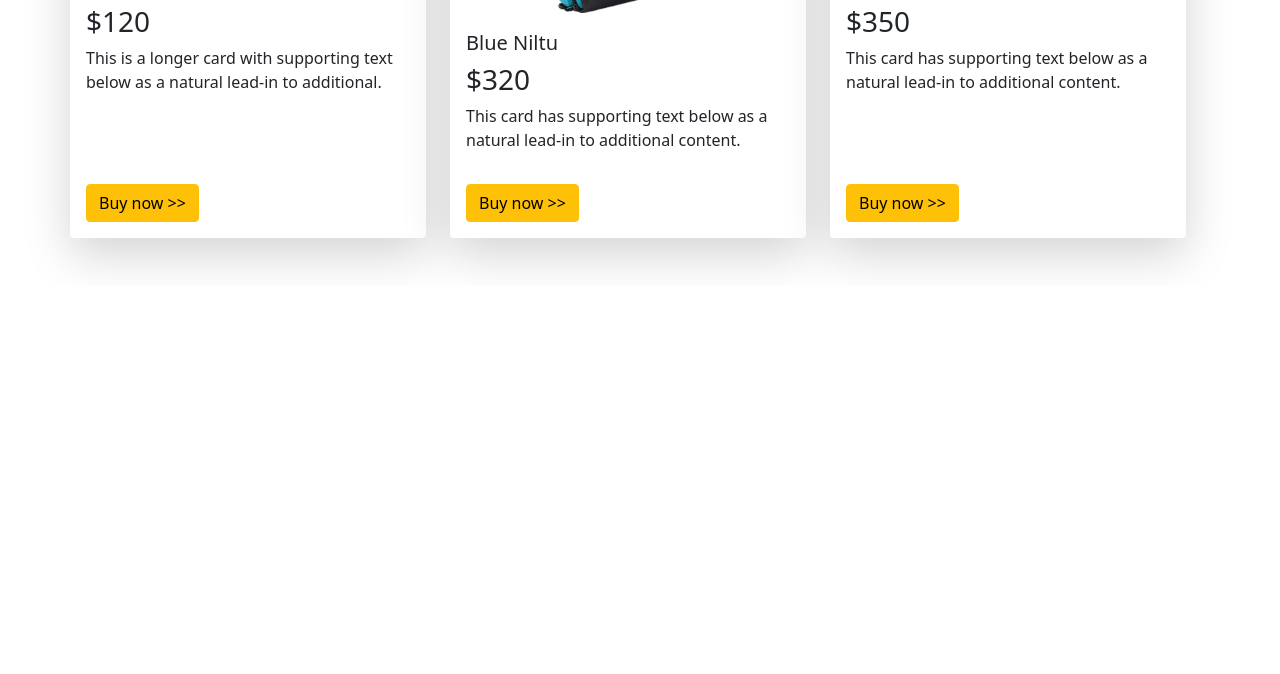
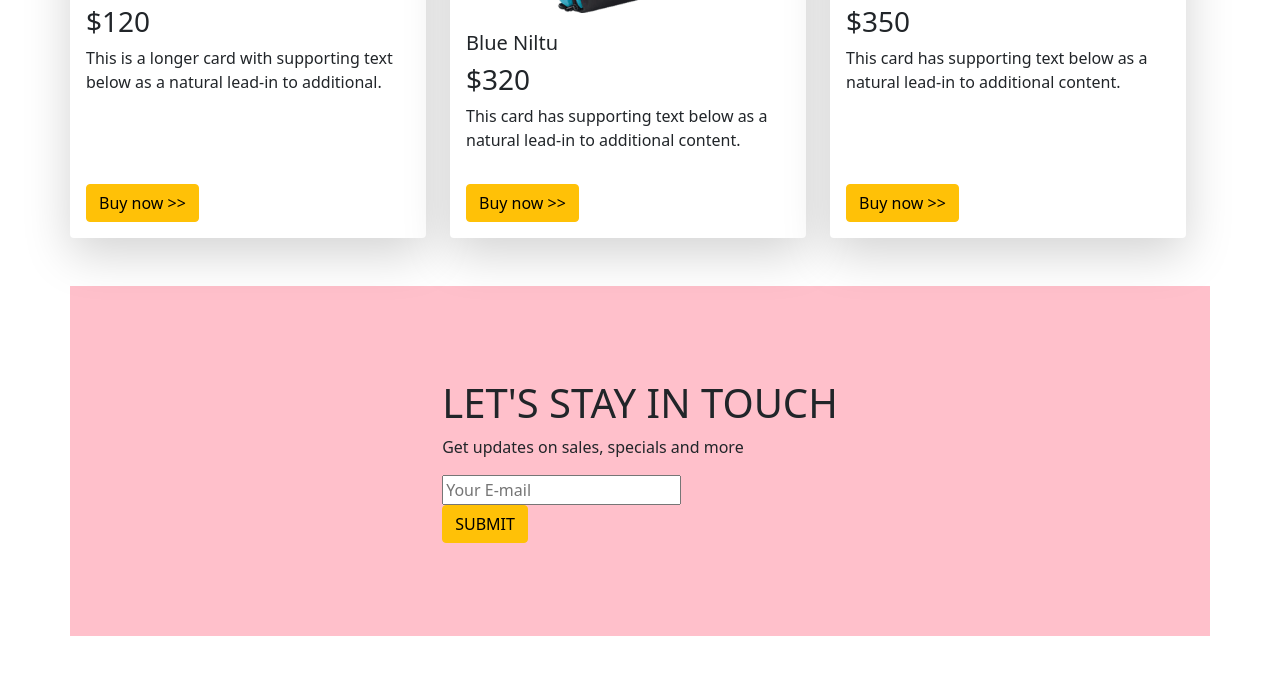
Before and after one commit to Muhammad-Alinoor/panda-commerce, a plain HTML site: page index.html in a window 1280 px wide. Shown: the part 1775-2449 px from the top of the page. Before the commit the page ends 2061 px from the top, so only its background shows below. Drawn offline with Linux system fonts and the light colour scheme.

Commit message:
email-subscription-added

```diff
--- a/index.html
+++ b/index.html
@@ -237,6 +237,18 @@
                 </div>
               </div>
         </section>
+        <!-- Subscribe form  -->
+        <section class="container d-flex justify-content-center align-items-center my-5" style="height: 350px; background-color: pink;">
+          <div>
+            <h1>LET'S STAY IN TOUCH
+            </h1>
+            <p>Get updates on sales, specials and more
+            </p>
+            <input type="text" placeholder="Your E-mail">
+            <br>
+            <button class="btn btn-warning">SUBMIT</button>
+          </div>
+        </section>
     </main>
     <script src="js/bootstrap.bundle.min.js"></script>
 </body>
```
